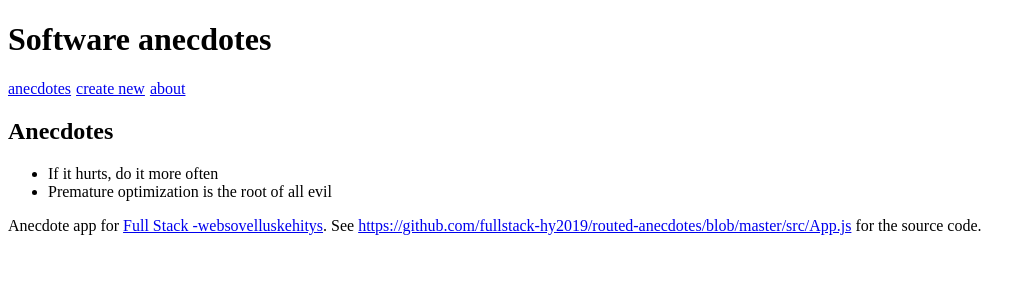
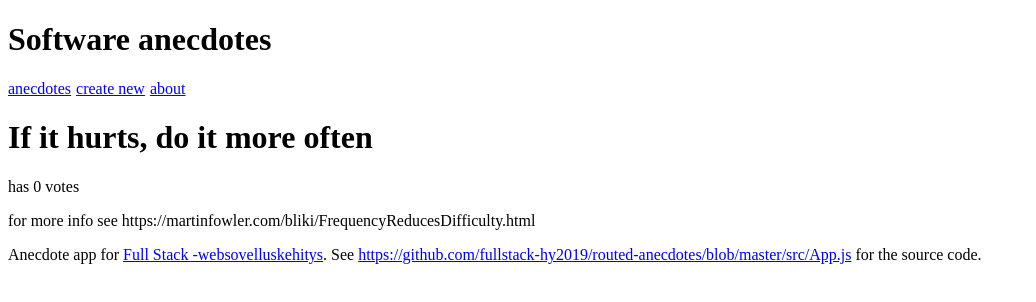
Before and after one commit to Santeriii/HYFS_tehtavat_osa7, a React (Create React App) app in the folder routed-anecdotes/: page /anecdotes/1 in a window 1280 px wide. Shown: the top 302 px of the page, without its empty margins (0-1036 px from the left). Built offline with nearby package versions, Linux system fonts and the light colour scheme; the HTML template or start-up script is replaced by a standard one.

Commit message:
tehtävä 7.2 valmis

```diff
--- a/routed-anecdotes/src/App.js
+++ b/routed-anecdotes/src/App.js
@@ -4,9 +4,10 @@ import AnecdoteList from './components/AnecdoteList'
 import About from './components/About'
 import CreateNew from './components/CreateNew'
 import Footer from './components/Footer'
+import Anecdote from './components/Anecdote'
 import {
   BrowserRouter as Router,
-  Switch, Route, Link
+  Switch, Route
 } from 'react-router-dom'
 
 const App = () => {
@@ -53,6 +54,9 @@ const App = () => {
       <h1>Software anecdotes</h1>
       <Menu />
       <Switch>
+        <Route path="/anecdotes/:id">
+          <Anecdote anecdotes={anecdotes} />
+        </Route>
         <Route path="/about">
           <About />
         </Route>
--- /dev/null
+++ b/routed-anecdotes/src/components/Anecdote.js
@@ -0,0 +1,16 @@
+import React from 'react'
+import { useParams } from 'react-router-dom'
+
+const Anecdote = ({ anecdotes }) => {
+    const id = useParams().id
+    const anecdote = anecdotes.find(a => a.id === id)
+    return (
+        <>
+            <h1>{anecdote.content}</h1>
+            <p>has {anecdote.votes} votes</p>
+            <p>for more info see {anecdote.info}</p>
+        </>
+    )
+}
+
+export default Anecdote
--- a/routed-anecdotes/src/components/AnecdoteList.js
+++ b/routed-anecdotes/src/components/AnecdoteList.js
@@ -1,10 +1,15 @@
 import React from 'react'
+import { Link } from 'react-router-dom'
 
 const AnecdoteList = ({ anecdotes }) => (
     <div>
       <h2>Anecdotes</h2>
       <ul>
-        {anecdotes.map(anecdote => <li key={anecdote.id} >{anecdote.content}</li>)}
+        {anecdotes.map(anecdote =>
+            <li key={anecdote.id} >
+                <Link to={`/anecdotes/${anecdote.id}`}>{anecdote.content}</Link>
+            </li>
+        )}
       </ul>
     </div>
 )
```
